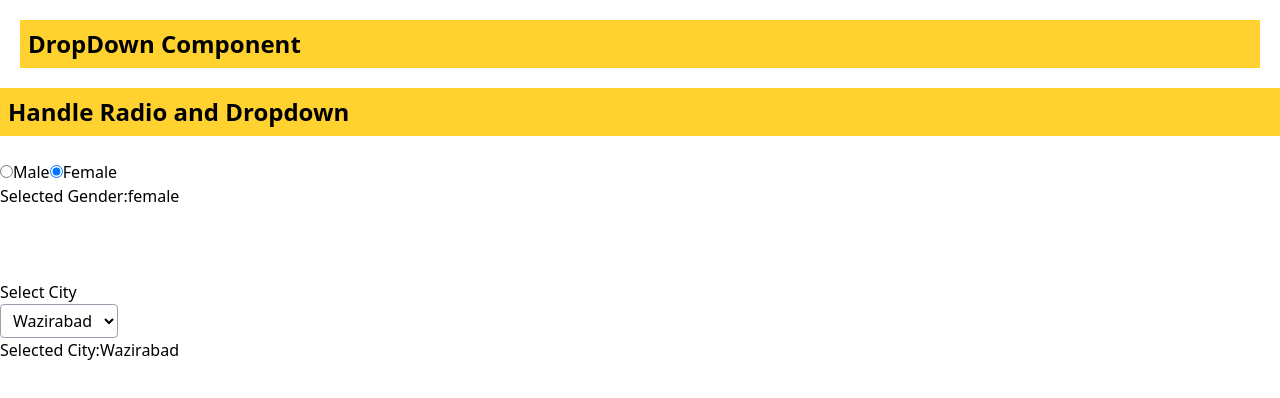
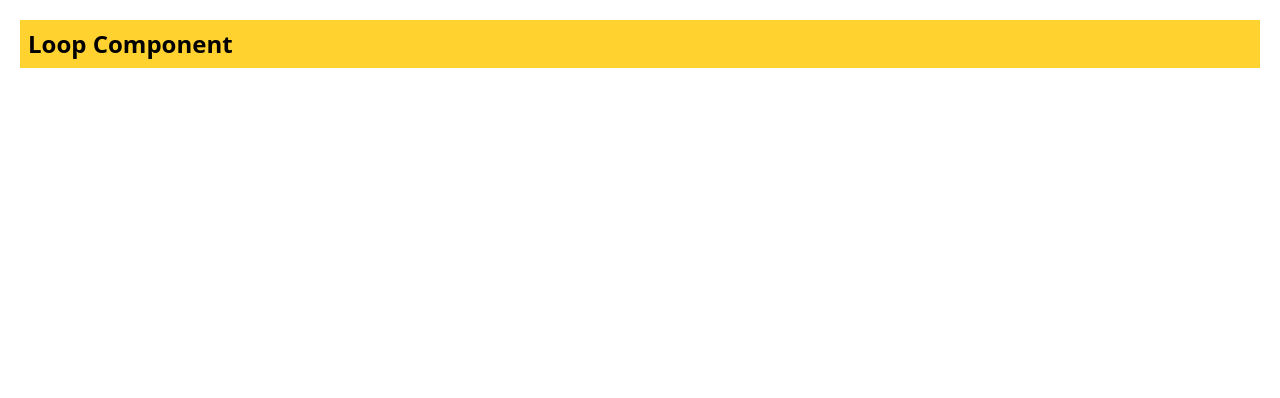
Before and after one commit to Muzamil-Fatima/react-Props, a React (Vite) app: page / in a window 1280 px wide. Shown: the top 398 px of the page. Built offline with nearby package versions, Linux system fonts and the light colour scheme.

Commit message:
Add file

```diff
--- a/src/App.jsx
+++ b/src/App.jsx
@@ -3,13 +3,15 @@
 // import Input from "./Component3/Input";
 // import Form from "./Component4/Form";
 // import User from "./Component5/User";
-import DropDown from "./Component6/DropDown";
+// import DropDown from "./Component6/DropDown";
+import Loop from "./Component7/Loop";
 import "./index.css";
 
 function App() {
   return (
     <div>
-      <DropDown />
+      <Loop />
+      {/* <DropDown /> */}
       {/* <User /> */}
       {/* <Form /> */}
       {/* <Input /> */}
--- /dev/null
+++ b/src/Component7/Loop.jsx
@@ -0,0 +1,10 @@
+function Loop() {
+  return (
+    <div>
+      <h1 className="bg-amber-300 p-2 text-2xl font-bold m-5">
+        Loop Component
+      </h1>
+    </div>
+  );
+}
+export default Loop;
```
